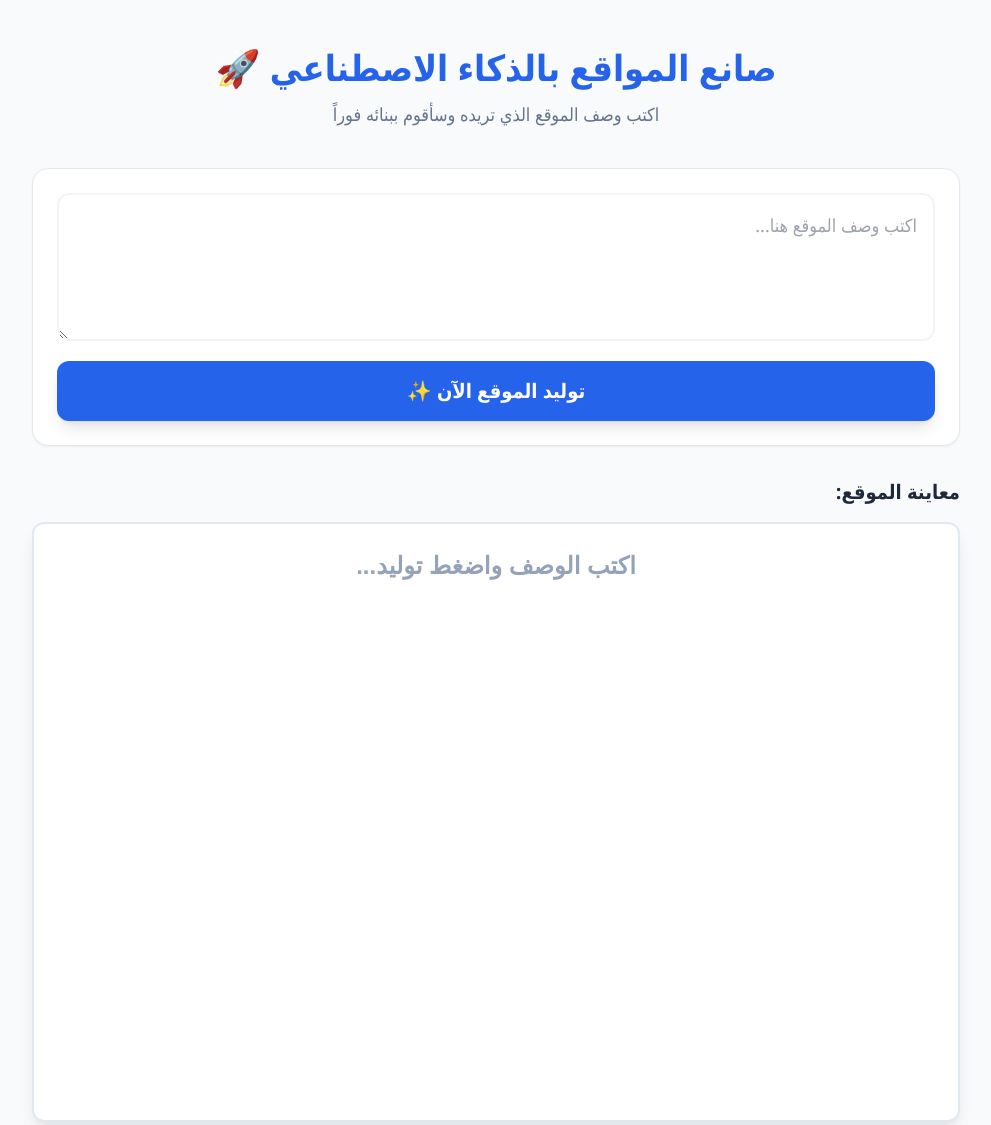
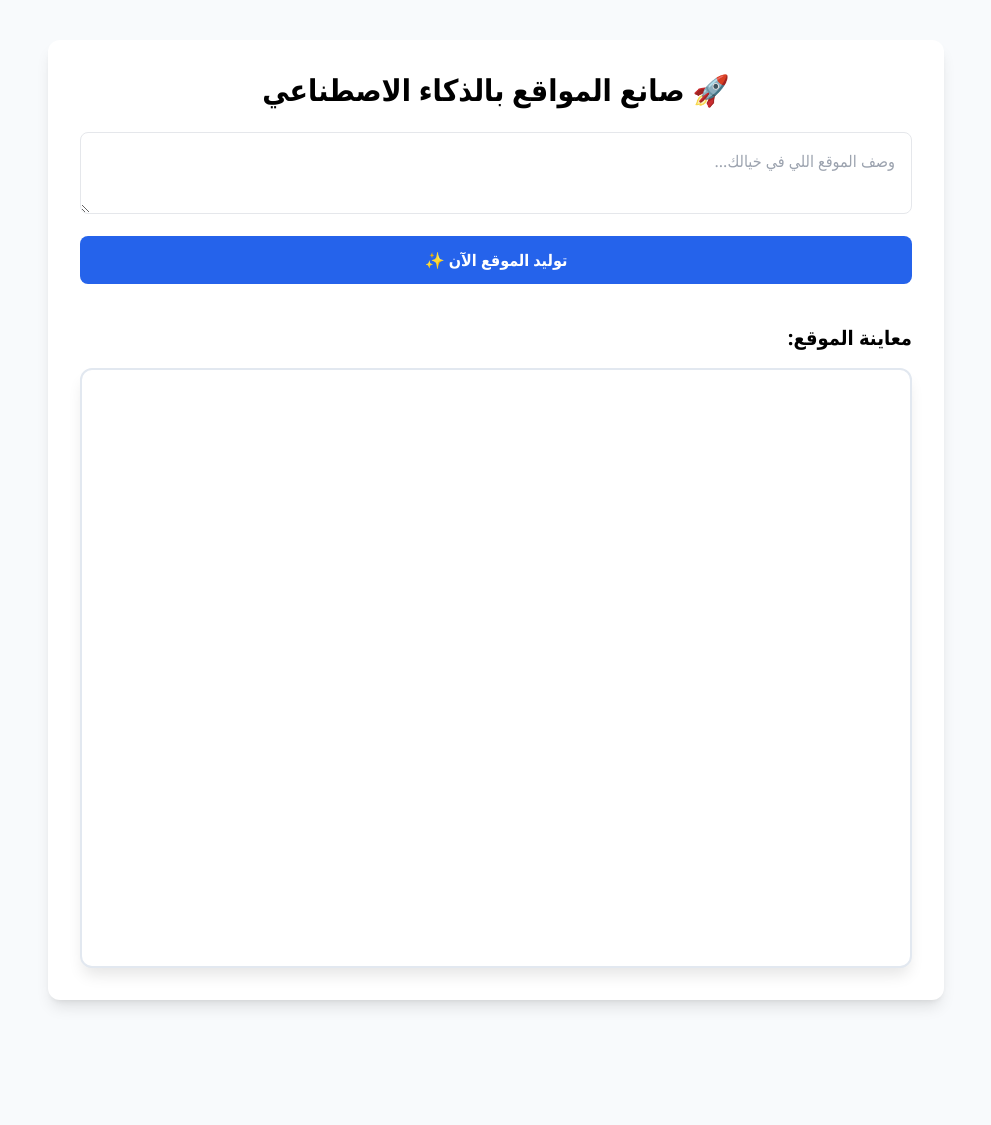
Before and after one commit to seif2013511-max/ai-site-generator, a website: page index.html in a window 1280 px wide. Shown: the top 1125 px of the page, without its empty margins (144-1135 px from the left). After the commit the page ends 1040 px from the top, so only its background shows below. Drawn offline with nearby package versions, Linux system fonts and the light colour scheme.

Commit message:
Update title and layout in index.html

```diff
--- a/index.html
+++ b/index.html
@@ -2,72 +2,18 @@
 <html lang="ar" dir="rtl">
 <head>
     <meta charset="UTF-8">
-    <meta name="viewport" content="width=device-width, initial-scale=1.0">
-    <title>مؤلف المواقع الذكي</title>
+    <title>صانع المواقع الذكي</title>
+    <script src="https://cdn.tailwindcss.com"></script>
     <link rel="stylesheet" href="style.css">
-    <script src="https://cdn.tailwindcss.com"></script>
-    <style>
-        iframe {
-            width: 100%;
-            height: 500px;
-            border: 2px solid #e2e8f0;
-            border-radius: 12px;
-            background: white;
-        }
-        /* Loader بسيط عشان وقت التحميل */
-        .loader {
-            border: 4px solid #f3f3f3;
-            border-top: 4px solid #2563eb;
-            border-radius: 50%;
-            width: 30px;
-            height: 30px;
-            animation: spin 1s linear infinite;
-            display: inline-block;
-        }
-        @keyframes spin {
-            0% { transform: rotate(0deg); }
-            100% { transform: rotate(360deg); }
-        }
-    </style>
 </head>
-<body class="bg-slate-50 min-h-screen">
-    <div class="max-w-5xl mx-auto p-6 md:p-12">
-        <header class="text-center mb-10">
-            <h1 class="text-4xl font-black text-blue-600 mb-3">صانع المواقع بالذكاء الاصطناعي 🚀</h1>
-            <p class="text-slate-500 text-lg font-medium">اكتب وصف الموقع الذي تريده وسأقوم ببنائه فوراً</p>
-        </header>
-
-        <div class="bg-white p-6 rounded-2xl shadow-sm border border-slate-200 mb-8">
-            <div class="flex flex-col gap-5">
-                <textarea id="userPrompt" rows="4"
-                    class="w-full p-4 border-2 border-slate-100 rounded-xl outline-none focus:border-blue-400 text-lg transition-all"
-                    placeholder="اكتب وصف الموقع هنا..."></textarea>
-
-                <button onclick="generateSite()" id="genBtn"
-                    class="bg-blue-600 hover:bg-blue-700 text-white font-bold py-4 rounded-xl text-xl shadow-lg active:scale-95 transition-all">
-                    توليد الموقع الآن ✨
-                </button>
-            </div>
-        </div>
-
-        <div id="status" class="hidden text-center mb-6">
-            <div class="loader"></div>
-            <span class="text-blue-600 font-bold mr-3">جاري التصميم.. من فضلك انتظر</span>
-        </div>
-
-        <div class="w-full">
-            <h2 class="text-xl font-bold mb-4 text-slate-800">معاينة الموقع:</h2>
-            <iframe id="preview" srcdoc="<div style='display:flex;justify-content:center;align-items:center;height:100%;font-family:sans-serif;color:#94a3b8;direction:rtl;'><h2>اكتب الوصف واضغط توليد...</h2></div>"></iframe>
-
-            <div id="shareLink" class="mt-8 text-center hidden">
-                <div class="bg-green-50 border-2 border-green-200 p-6 rounded-2xl shadow-sm">
-                    <p class="text-green-700 mb-4 font-bold text-lg">مبروك! الموقع جاهز للمعاينة الكاملة 🎉</p>
-                    <a id="siteLink" href="#" target="_blank"
-                       class="inline-flex items-center gap-2 bg-green-600 hover:bg-green-700 text-white font-black py-4 px-10 rounded-xl shadow-xl hover:scale-105 transition-all">
-                       <span>🔗 افتح الموقع في صفحة جديدة</span>
-                    </a>
-                </div>
-            </div>
+<body class="bg-slate-50 min-h-screen p-10">
+    <div class="max-w-4xl mx-auto bg-white p-8 rounded-xl shadow-lg text-center">
+        <h1 class="text-3xl font-bold mb-6">🚀 صانع المواقع بالذكاء الاصطناعي</h1>
+        <textarea id="userPrompt" class="w-full p-4 border rounded-lg mb-4" placeholder="وصف الموقع اللي في خيالك..."></textarea>
+        <button id="genBtn" onclick="generateSite()" class="bg-blue-600 text-white px-8 py-3 rounded-lg hover:bg-blue-700 w-full transition font-bold">توليد الموقع الآن ✨</button>
+        <div class="mt-10 text-right">
+            <h2 class="text-xl font-bold mb-4">معاينة الموقع:</h2>
+            <iframe id="preview" class="w-full h-96 border-2 border-dashed rounded-lg bg-gray-50"></iframe>
         </div>
     </div>
     <script src="app.js"></script>
```
